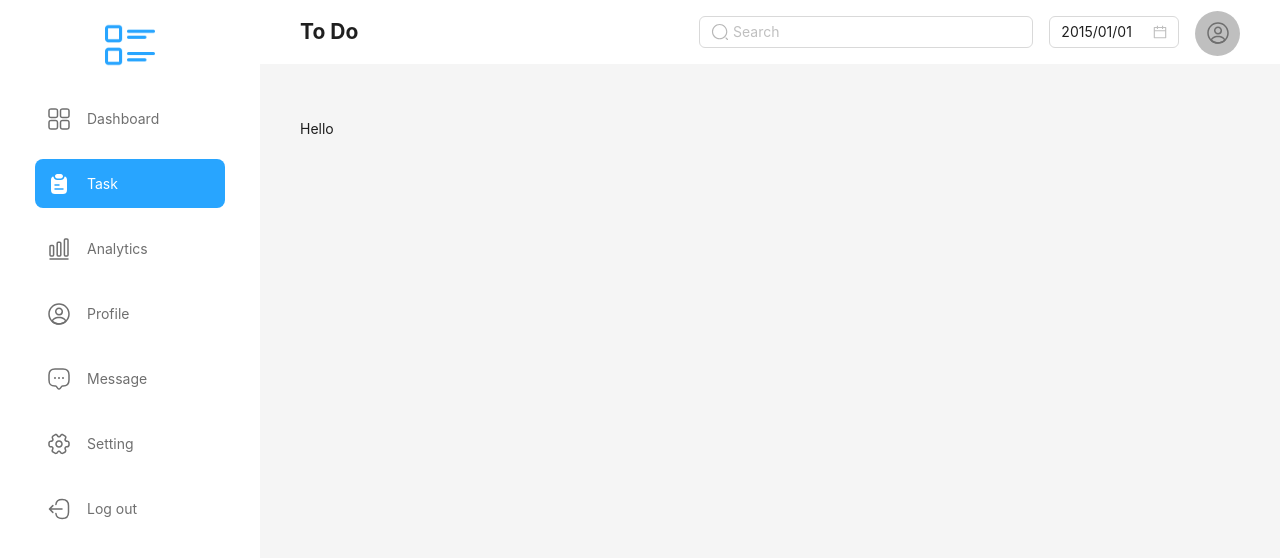
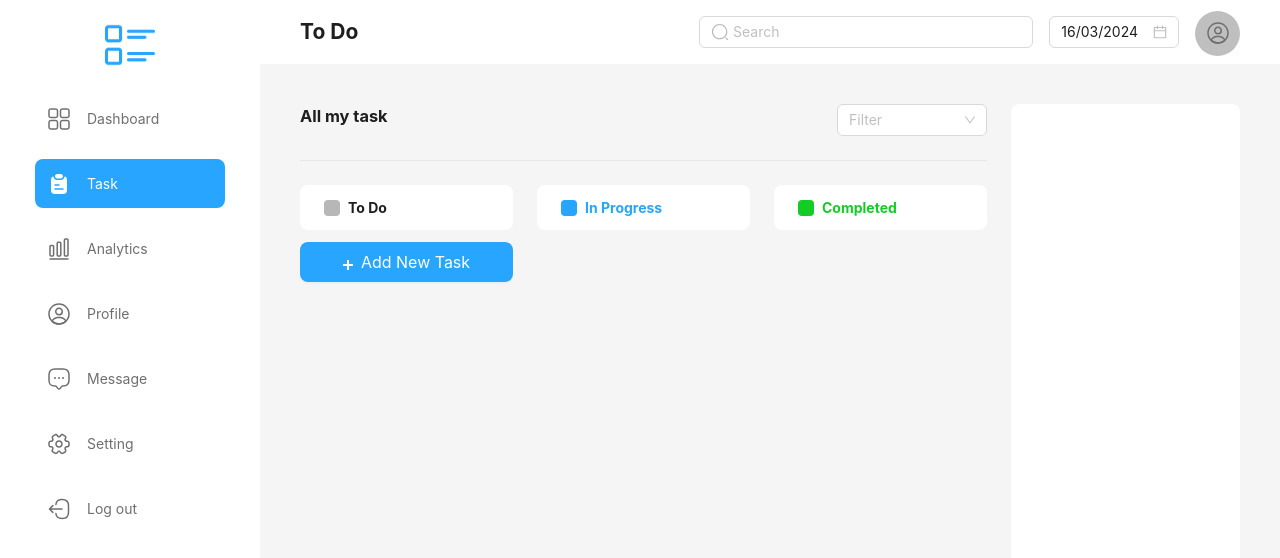
Before and after one commit to alamin-hossain-tech/to-do-app, a React (Vite) app: page / in a window 1280 px wide. Shown: the top 558 px of the page. Built offline with nearby package versions, Linux system fonts and the light colour scheme.

Commit message:
complete modal UI for adding new task

```diff
--- a/src/App.jsx
+++ b/src/App.jsx
@@ -1,9 +1,10 @@
+import MainContent from "./components/main-content/MainContent";
 import MainLayout from "./layout/MainLayout";
 
 function App() {
   return (
     <MainLayout>
-      <p>Hello</p>
+      <MainContent />
     </MainLayout>
   );
 }
--- /dev/null
+++ b/src/components/icons/plus-icon.jsx
@@ -0,0 +1,12 @@
+const PlusIcon = (props) => (
+  <svg
+    xmlns="http://www.w3.org/2000/svg"
+    width={10}
+    height={10}
+    fill="none"
+    {...props}
+  >
+    <path stroke="currentcolor" strokeWidth={2} d="M5 0v10m5-5H0" />
+  </svg>
+);
+export default PlusIcon;
--- /dev/null
+++ b/src/components/main-content/MainContent.jsx
@@ -0,0 +1,193 @@
+import { Button, Divider, Flex, Input, Modal, Select, Space } from "antd";
+import PlusIcon from "../icons/plus-icon";
+import { useState } from "react";
+import TextArea from "antd/es/input/TextArea";
+
+const MainContent = () => {
+  const [isModalOpen, setIsModalOpen] = useState(false);
+  return (
+    <Flex gap={"large"}>
+      <div style={{ flex: 3 }}>
+        <Flex justify="space-between">
+          <h3>All my task</h3>
+          <Select
+            placeholder="Filter"
+            style={{ width: 150 }}
+            options={[
+              { value: "jack", label: "Jack" },
+              { value: "lucy", label: "Lucy" },
+              { value: "Yiminghe", label: "yiminghe" },
+            ]}
+          />
+        </Flex>
+        <Divider />
+        <Flex gap={"large"}>
+          <Space direction="vertical" size={12} style={{ flex: 1 }}>
+            <Flex
+              align="center"
+              gap={"small"}
+              style={{
+                backgroundColor: "white",
+                padding: "12px 24px",
+                borderRadius: 8,
+              }}
+            >
+              <div
+                style={{
+                  width: "16px",
+                  height: "16px",
+                  backgroundColor: "var(--text-10)",
+                  borderRadius: 4,
+                }}
+              ></div>
+              <h4>To Do</h4>
+            </Flex>
+            <Button
+              size="large"
+              type="primary"
+              style={{ width: "100%" }}
+              icon={<PlusIcon />}
+              onClick={() => setIsModalOpen(true)}
+            >
+              Add New Task
+            </Button>
+            <Modal
+              title="Add New Task"
+              open={isModalOpen}
+              //   onOk={handleOk}
+              onCancel={() => setIsModalOpen(false)}
+              okText="Save"
+              okButtonProps={{ type: "primary" }}
+            >
+              <Space size={12} direction="vertical" style={{ width: "100%" }}>
+                <div>
+                  <div>
+                    <label htmlFor="priority">Select Priority</label>
+                  </div>
+                  <Select
+                    id="priority"
+                    placeholder="Select priority"
+                    allowClear
+                    style={{ width: 150 }}
+                    options={[
+                      {
+                        label: (
+                          <Space align="center">
+                            <div
+                              style={{
+                                width: 10,
+                                height: 10,
+                                borderRadius: 4,
+                                backgroundColor: "#90EE90",
+                              }}
+                            ></div>
+                            <span>Low</span>
+                          </Space>
+                        ),
+                        value: "low",
+                      },
+                      {
+                        label: (
+                          <Space align="center">
+                            <div
+                              style={{
+                                width: 10,
+                                height: 10,
+                                borderRadius: 4,
+                                backgroundColor: "#FFD700",
+                              }}
+                            ></div>
+                            <span>Medium</span>
+                          </Space>
+                        ),
+                        value: "medium",
+                      },
+                      {
+                        label: (
+                          <Space align="center">
+                            <div
+                              style={{
+                                width: 10,
+                                height: 10,
+                                borderRadius: 4,
+                                backgroundColor: "#FFA07A",
+                              }}
+                            ></div>
+                            <span>High</span>
+                          </Space>
+                        ),
+                        value: "high",
+                      },
+                    ]}
+                  />
+                </div>
+                <div>
+                  <label htmlFor="name">Task Name</label>
+                  <Input id="name" />
+                </div>
+                <div>
+                  <label htmlFor="description">Task Description</label>
+                  <TextArea id="description" rows={4} />
+                </div>
+              </Space>
+            </Modal>
+          </Space>
+          <div style={{ flex: 1 }}>
+            <Flex
+              align="center"
+              gap={"small"}
+              style={{
+                backgroundColor: "white",
+                padding: "12px 24px",
+                borderRadius: 8,
+                color: "var(--primary-color)",
+              }}
+            >
+              <div
+                style={{
+                  width: "16px",
+                  height: "16px",
+                  backgroundColor: "var(--primary-color)",
+                  borderRadius: 4,
+                }}
+              ></div>
+              <h4>In Progress</h4>
+            </Flex>
+          </div>
+          <div style={{ flex: 1 }}>
+            <Flex
+              align="center"
+              gap={"small"}
+              style={{
+                backgroundColor: "white",
+                padding: "12px 24px",
+                borderRadius: 8,
+                color: "var(--green-100)",
+              }}
+            >
+              <div
+                style={{
+                  width: "16px",
+                  height: "16px",
+                  backgroundColor: "var(--green-100)",
+                  borderRadius: 4,
+                }}
+              ></div>
+              <h4>Completed</h4>
+            </Flex>
+          </div>
+        </Flex>
+      </div>
+      <div
+        style={{
+          flex: 1,
+          backgroundColor: "white",
+          height: "calc(100vh - 144px)",
+          borderRadius: "8px",
+        }}
+      ></div>
+    </Flex>
+  );
+};
+
+export default MainContent;
--- a/src/index.css
+++ b/src/index.css
@@ -12,13 +12,16 @@
   --primary-color: #28a5ff;
   --text-color: #1e1e1e;
   --text-50: #6f6f6f;
+  --text-10: #b7b7b7;
   --body-color: #dcdcdc;
   --white-color: #fff;
+  --green-100: #14cc26;
 }
 
 body {
   margin: 0;
   background-color: var(--body-color);
+  color: var(--text-color);
 }
 
 h1,
--- a/src/layout/MainLayout.jsx
+++ b/src/layout/MainLayout.jsx
@@ -43,7 +43,8 @@ const menuList = [
 
 const MainLayout = ({ children }) => {
   const [selectedMenu, setSelectedMenu] = useState("Task");
-  const dateFormat = "YYYY/MM/DD";
+  const dateFormat = "DD/MM/YYYY";
+  console.log(dayjs("2015/01/01", dateFormat));
   return (
     <Layout style={layoutStyle}>
       <Sider width="260px" style={siderStyle}>
@@ -88,7 +89,7 @@ const MainLayout = ({ children }) => {
               />
               <DatePicker
                 style={{ width: "200px" }}
-                defaultValue={dayjs("2015/01/01", dateFormat)}
+                defaultValue={dayjs(dayjs().format(dateFormat), dateFormat)}
                 format={dateFormat}
                 size="medium"
               />
--- a/src/main.jsx
+++ b/src/main.jsx
@@ -3,9 +3,21 @@ import { Provider } from "react-redux";
 import App from "./App.jsx";
 import store from "./app/store.js";
 import "./index.css";
+import { ConfigProvider } from "antd";
 
 ReactDOM.createRoot(document.getElementById("root")).render(
   <Provider store={store}>
-    <App />
+    <ConfigProvider
+      theme={{
+        cssVar: true,
+        token: {
+          colorPrimary: "#28a5ff",
+          colorText: "#1e1e1e",
+        },
+        components: {},
+      }}
+    >
+      <App />
+    </ConfigProvider>
   </Provider>
 );
```
